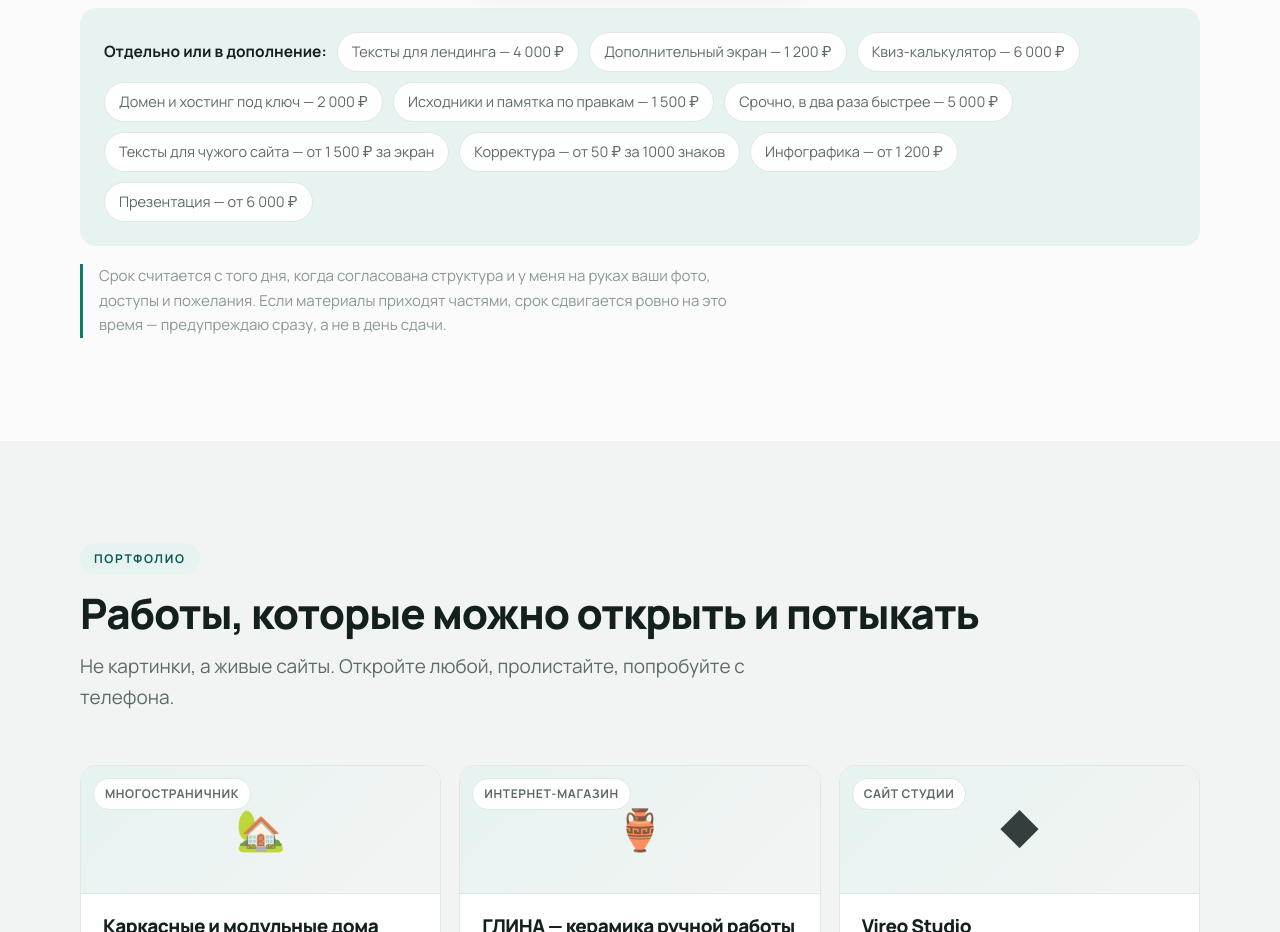
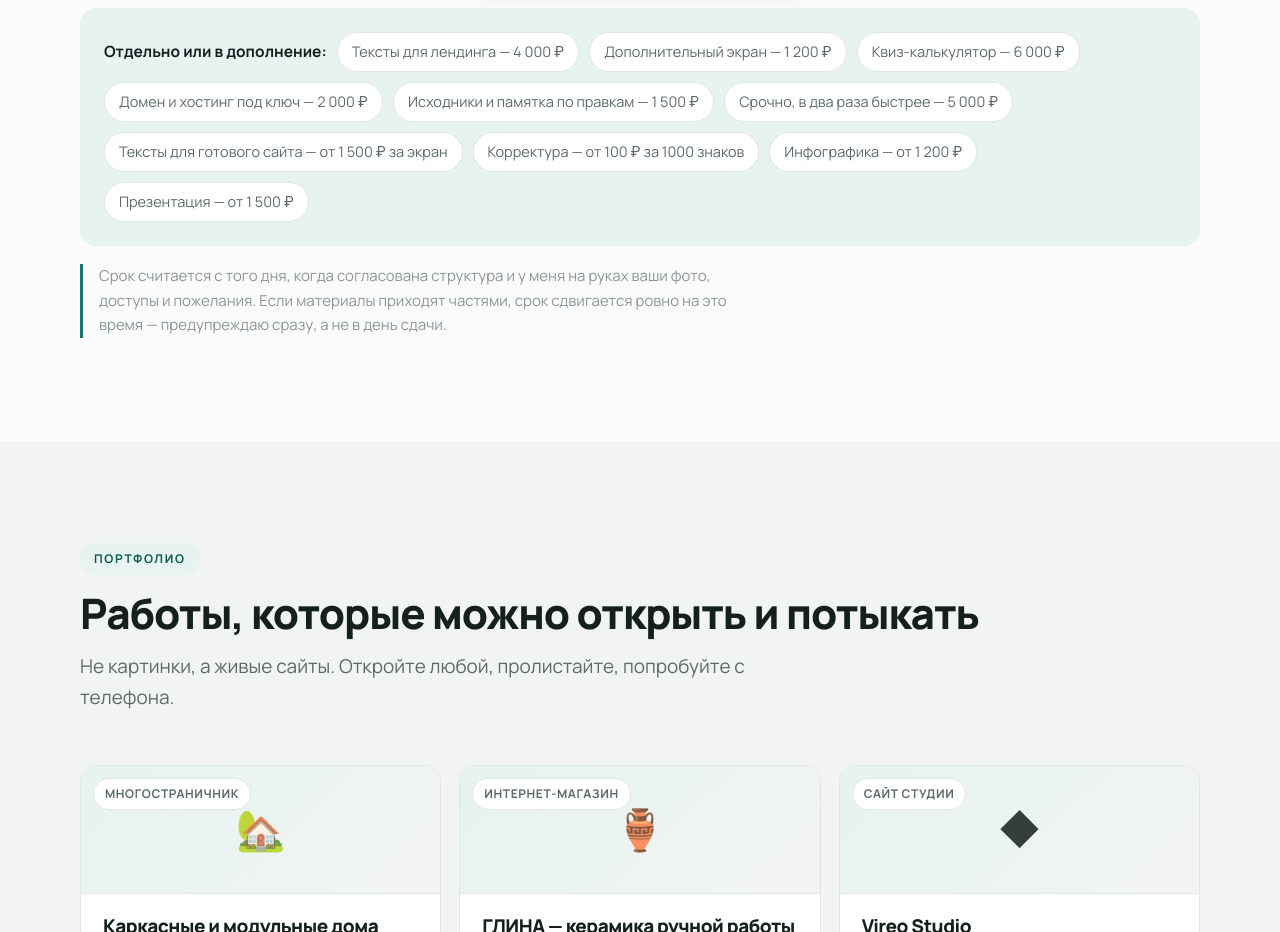
Before and after one commit to irina-sites/irina-sites.github.io, a plain HTML site: page irina/index.html in a window 1280 px wide. Shown: the part 2760-3692 px from the top of the page. Drawn offline with Linux system fonts and the light colour scheme.

Commit message:
Визитка: цены корректуры и презентаций.

```diff
--- a/irina/index.html
+++ b/irina/index.html
@@ -565,10 +565,10 @@ a.direct-link:hover{border-color:var(--brand); transform:translateX(3px);}
       <span>Домен и хостинг под ключ — 2 000 ₽</span>
       <span>Исходники и памятка по правкам — 1 500 ₽</span>
       <span>Срочно, в два раза быстрее — 5 000 ₽</span>
-      <span>Тексты для чужого сайта — от 1 500 ₽ за экран</span>
-      <span>Корректура — от 50 ₽ за 1000 знаков</span>
+      <span>Тексты для готового сайта — от 1 500 ₽ за экран</span>
+      <span>Корректура — от 100 ₽ за 1000 знаков</span>
       <span>Инфографика — от 1 200 ₽</span>
-      <span>Презентация — от 6 000 ₽</span>
+      <span>Презентация — от 1 500 ₽</span>
     </div>
     <p class="term-note reveal">Срок считается с того дня, когда согласована структура и у меня на руках ваши фото, доступы и пожелания. Если материалы приходят частями, срок сдвигается ровно на это время — предупреждаю сразу, а не в день сдачи.</p>
   </div>
```
